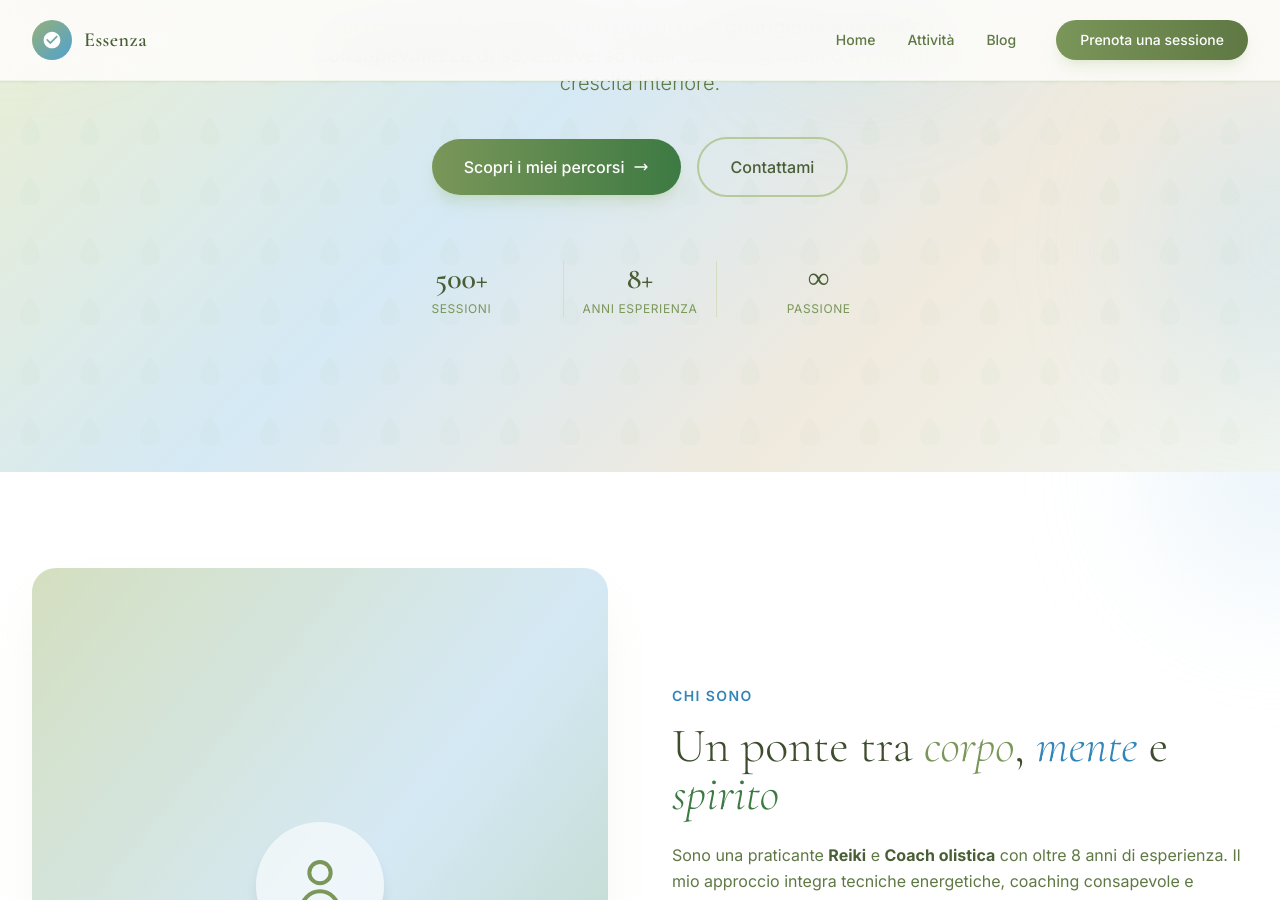
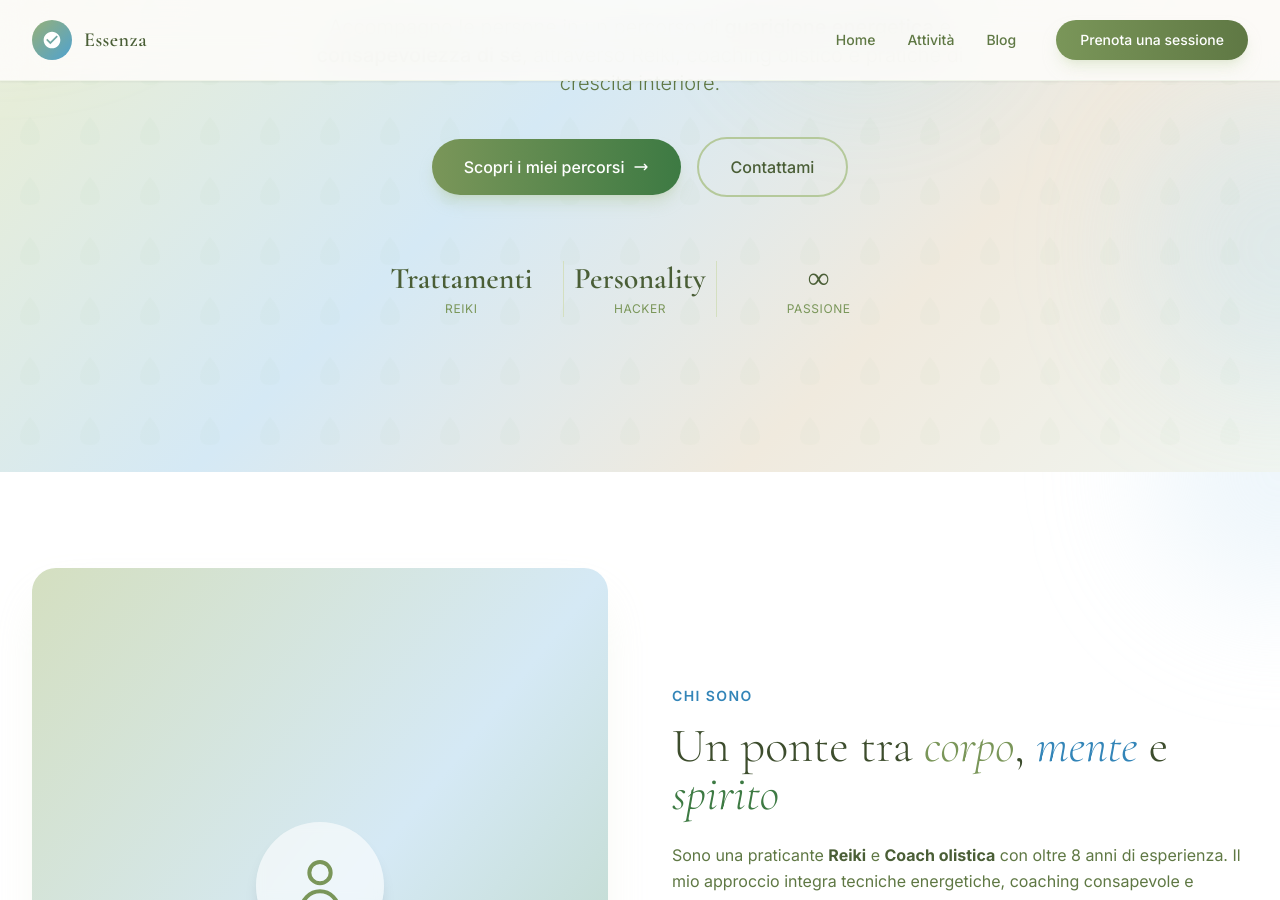
Before and after one commit to rerosku/rerosku.github.io, a Jekyll site: the page built from index.html, in a window 1280 px wide and 900 px high, scrolled down 508 px. Built offline with Jekyll 4.4.1, drawn with Linux system fonts in a browser that asks for light colours; nearby versions of some CDN libraries; some web fonts are replaced; some of the changed text lies outside the part shown.

Commit message:
Update rerosku.github.io from Acode

```diff
--- a/index.html
+++ b/index.html
@@ -38,12 +38,12 @@
 
     <div class="grid grid-cols-3 gap-6 max-w-lg mx-auto animate-slide-up">
       <div class="text-center">
-        <div class="font-display text-3xl font-semibold text-salvia-700">500+</div>
-        <div class="text-xs text-salvia-500 uppercase tracking-wider mt-1">Sessioni</div>
+        <div class="font-display text-3xl font-semibold text-salvia-700">Trattamenti</div>
+        <div class="text-xs text-salvia-500 uppercase tracking-wider mt-1">Reiki</div>
       </div>
       <div class="text-center border-x border-salvia-200">
-        <div class="font-display text-3xl font-semibold text-salvia-700">8+</div>
-        <div class="text-xs text-salvia-500 uppercase tracking-wider mt-1">Anni esperienza</div>
+        <div class="font-display text-3xl font-semibold text-salvia-700">Personality</div>
+        <div class="text-xs text-salvia-500 uppercase tracking-wider mt-1">Hacker</div>
       </div>
       <div class="text-center">
         <div class="font-display text-3xl font-semibold text-salvia-700">∞</div>
@@ -97,25 +97,25 @@
             <div class="w-8 h-8 rounded-lg bg-salvia-200 flex items-center justify-center flex-shrink-0">
               <svg class="w-4 h-4 text-salvia-600" fill="currentColor" viewBox="0 0 24 24"><path d="M12 2C6.48 2 2 6.48 2 12s4.48 10 10 10 10-4.48 10-10S17.52 2 12 2zm-2 15l-5-5 1.41-1.41L10 14.17l7.59-7.59L19 8l-9 9z"/></svg>
             </div>
-            <span class="text-sm font-medium text-salvia-700">Reiki Usui & Kundalini</span>
+            <span class="text-sm font-medium text-salvia-700">Reiki Usui Tradizionale</span>
           </div>
           <div class="flex items-center gap-3 p-3 bg-blu-50 rounded-xl">
             <div class="w-8 h-8 rounded-lg bg-blu-200 flex items-center justify-center flex-shrink-0">
               <svg class="w-4 h-4 text-blu-600" fill="currentColor" viewBox="0 0 24 24"><path d="M12 2C6.48 2 2 6.48 2 12s4.48 10 10 10 10-4.48 10-10S17.52 2 12 2zm-2 15l-5-5 1.41-1.41L10 14.17l7.59-7.59L19 8l-9 9z"/></svg>
             </div>
-            <span class="text-sm font-medium text-salvia-700">Coaching Olistico</span>
+            <span class="text-sm font-medium text-salvia-700">Life Coaching</span>
           </div>
           <div class="flex items-center gap-3 p-3 bg-rosmarino-50 rounded-xl">
             <div class="w-8 h-8 rounded-lg bg-rosmarino-200 flex items-center justify-center flex-shrink-0">
               <svg class="w-4 h-4 text-rosmarino-600" fill="currentColor" viewBox="0 0 24 24"><path d="M12 2C6.48 2 2 6.48 2 12s4.48 10 10 10 10-4.48 10-10S17.52 2 12 2zm-2 15l-5-5 1.41-1.41L10 14.17l7.59-7.59L19 8l-9 9z"/></svg>
             </div>
-            <span class="text-sm font-medium text-salvia-700">Meditazione Guidata</span>
+            <span class="text-sm font-medium text-salvia-700">Consapevolezza del Sè</span>
           </div>
           <div class="flex items-center gap-3 p-3 bg-crema-200 rounded-xl">
             <div class="w-8 h-8 rounded-lg bg-crema-300 flex items-center justify-center flex-shrink-0">
               <svg class="w-4 h-4 text-salvia-600" fill="currentColor" viewBox="0 0 24 24"><path d="M12 2C6.48 2 2 6.48 2 12s4.48 10 10 10 10-4.48 10-10S17.52 2 12 2zm-2 15l-5-5 1.41-1.41L10 14.17l7.59-7.59L19 8l-9 9z"/></svg>
             </div>
-            <span class="text-sm font-medium text-salvia-700">Cristalloterapia</span>
+            <span class="text-sm font-medium text-salvia-700">Downgrading</span>
           </div>
         </div>
       </div>
```
